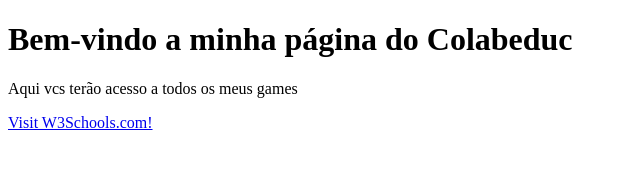
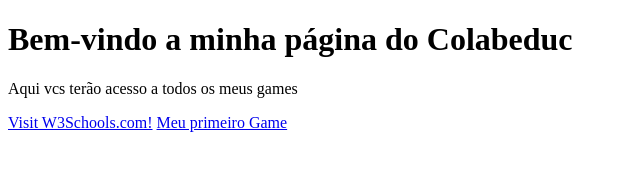
Before and after one commit to alysson1105/alysson1105.github.io, a plain HTML site: page index.html in a window 1280 px wide. Shown: the whole page, without its empty margins (0-640 px from the left). Drawn offline with Linux system fonts and the light colour scheme.

Commit message:
Update index.html

```diff
--- a/index.html
+++ b/index.html
@@ -8,5 +8,7 @@
        <h1>Bem-vindo a minha página do Colabeduc</h1>
        <p>Aqui vcs terão acesso a todos os meus games</p>
        <a href="https://www.w3schools.com/">Visit W3Schools.com!</a>
+       <a href="https://alysson1105.github.io/descubraoanimal/">Meu primeiro Game</a>
+
    </body>
 </html>
```
